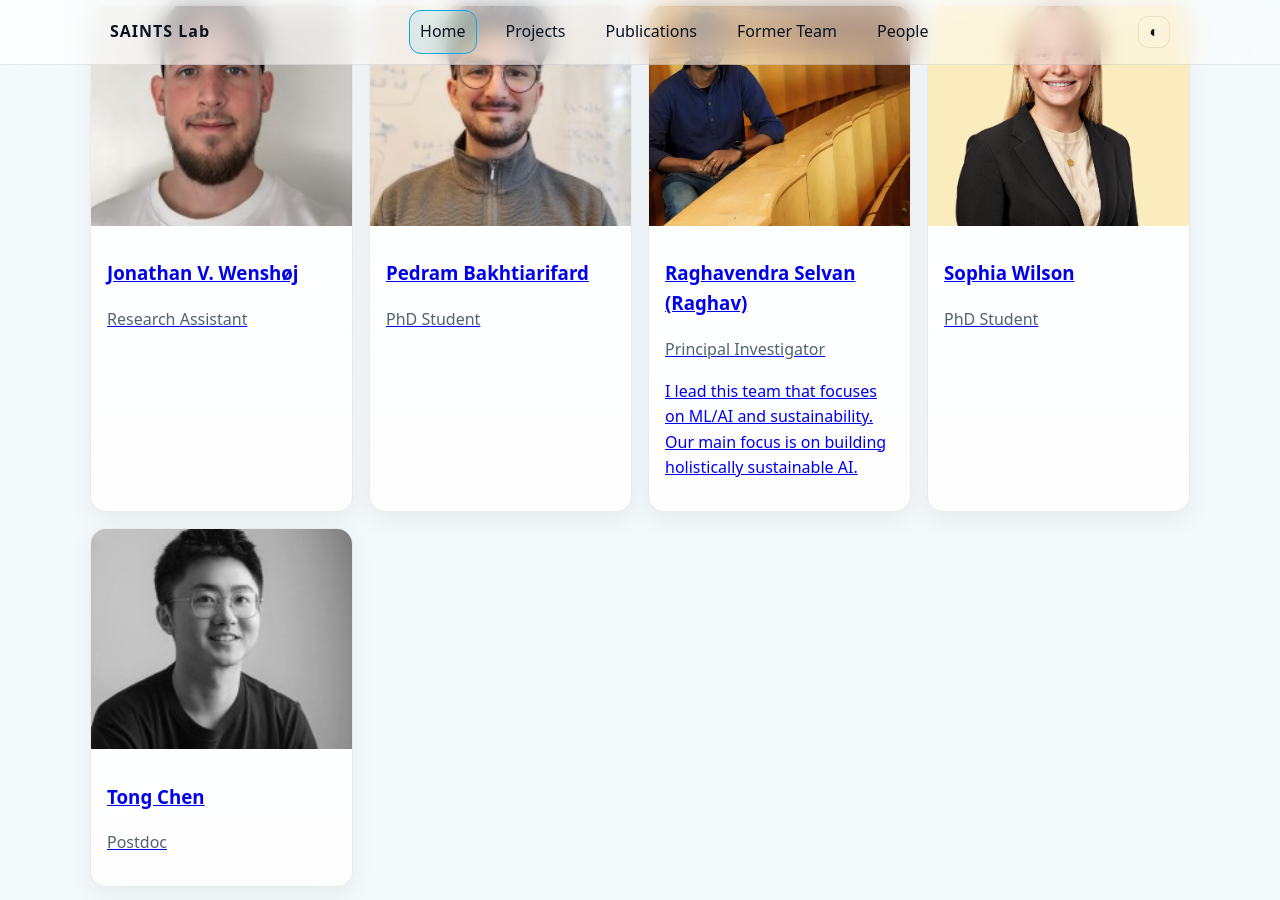
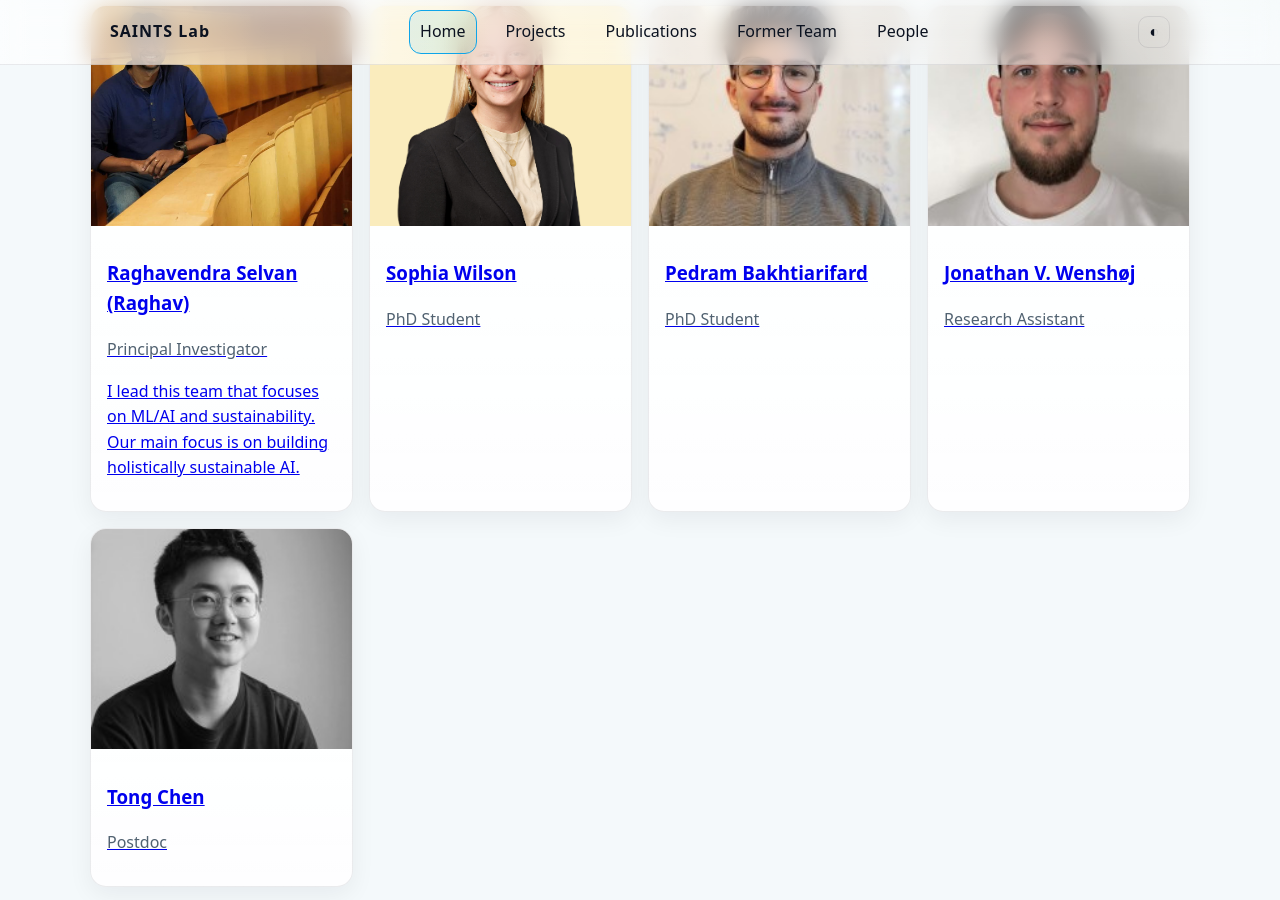
Before and after one commit to saintslab/saintslab.github.io, a Jekyll site: the page built from index.html, in a window 1280 px wide and 900 px high, scrolled down 653 px. Built offline with Jekyll 4.4.1, drawn with Linux system fonts in a browser that asks for light colours.

Commit message:
Update index

```diff
--- a/index.html
+++ b/index.html
@@ -25,7 +25,7 @@ title: Home
 <section id="people" class="section container">
   <h2 class="section-title">People</h2>
 <div class="grid people-grid">
-  {% assign people = site.people | sort: "name" %}
+  {% assign people = site.people | sort: "order" %}
   {% for person in people %}
     {% unless person.former %}
       <a class="card person-teaser" href="{{ person.url }}">
```
